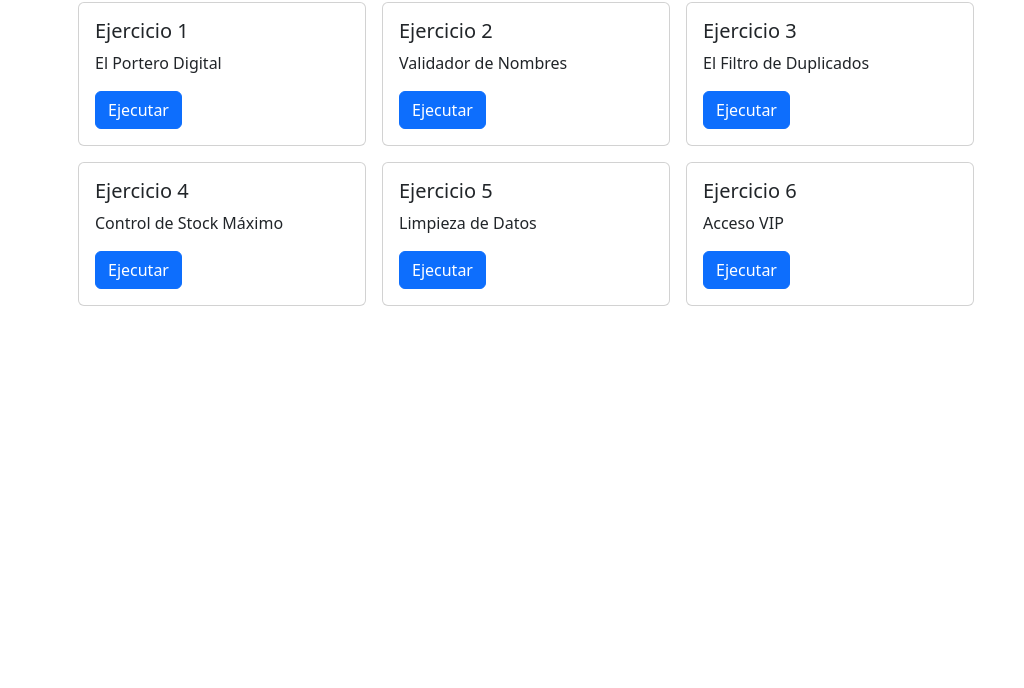
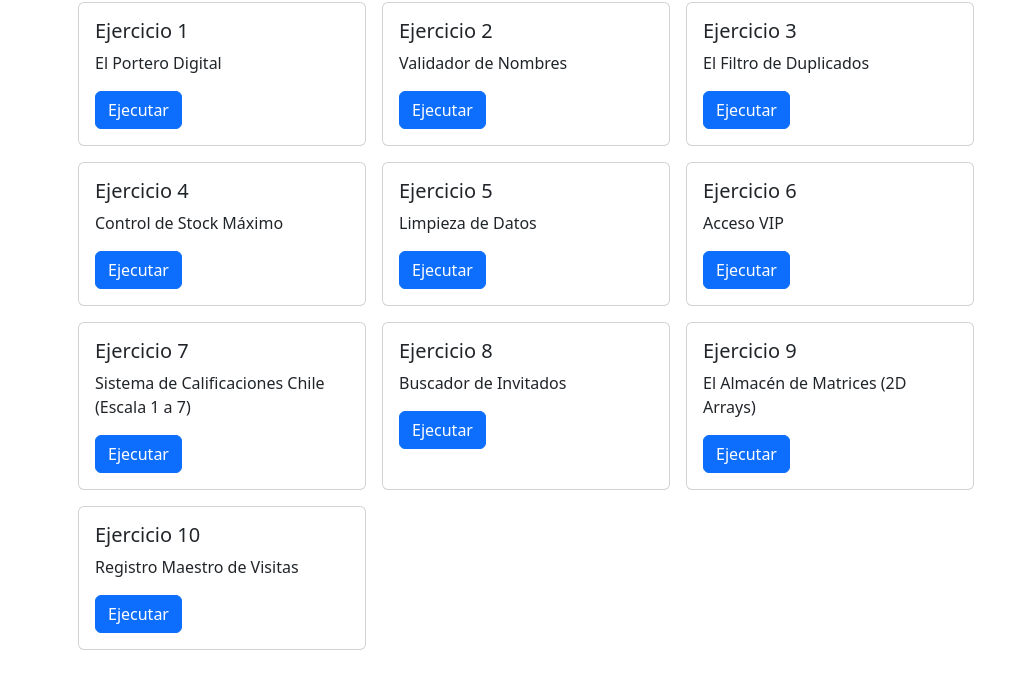
Before and after one commit to AraelA28103/P.O.O_2026, a plain HTML site: page 02_condicionales-compuertas_logicas/index.html in a window 1280 px wide. Shown: the part 62-750 px from the top of the page, without its empty margins (0-1024 px from the left). Drawn offline with nearby package versions, Linux system fonts and the light colour scheme.

Commit message:
Completado

```diff
--- a/02_condicionales-compuertas_logicas/index.html
+++ b/02_condicionales-compuertas_logicas/index.html
@@ -92,6 +92,38 @@
                 <a href="#" class="btn btn-primary" onclick="accesoVip()">Ejecutar</a>
             </div>
         </div>
+        <!-- Tarjeta -->
+        <div class="card" style="width: 18rem;">
+            <div class="card-body">
+                <h5 class="card-title">Ejercicio 7</h5>
+                <p class="card-text">Sistema de Calificaciones Chile (Escala 1 a 7)</p>
+                <a href="#" class="btn btn-primary" onclick="sistemaCalificaciones()">Ejecutar</a>
+            </div>
+        </div>
+        <!-- Tarjeta -->
+        <div class="card" style="width: 18rem;">
+            <div class="card-body">
+                <h5 class="card-title">Ejercicio 8</h5>
+                <p class="card-text">Buscador de Invitados</p>
+                <a href="#" class="btn btn-primary" onclick="buscadorInvitados()">Ejecutar</a>
+            </div>
+        </div>
+        <!-- Tarjeta -->
+        <div class="card" style="width: 18rem;">
+            <div class="card-body">
+                <h5 class="card-title">Ejercicio 9</h5>
+                <p class="card-text">El Almacén de Matrices (2D Arrays)</p>
+                <a href="#" class="btn btn-primary" onclick="almacenMatrices()">Ejecutar</a>
+            </div>
+        </div>
+        <!-- Tarjeta -->
+        <div class="card" style="width: 18rem;">
+            <div class="card-body">
+                <h5 class="card-title">Ejercicio 10</h5>
+                <p class="card-text">Registro Maestro de Visitas</p>
+                <a href="#" class="btn btn-primary" onclick="registroVisitas()">Ejecutar</a>
+            </div>
+        </div>
     </main>
     <script src="static/js/script.js"></script>
 
--- a/02_condicionales-compuertas_logicas/static/js/script.js
+++ b/02_condicionales-compuertas_logicas/static/js/script.js
@@ -84,16 +84,58 @@ function accesoVip() {
 // 7. Sistema de Calificaciones Chile (Escala 1 a 7)
 function sistemaCalificaciones() {
     let nota = parseInt(prompt("Ingrese su nota del 1.0 al 7.0: "));
-    if (nota) {
+    if (nota >= 5 && nota <= 7) {
+        alert("Excelente, eximido");
+    } else if (nota >= 4 && nota <= 5.9) {
+        alert("Aprobado, vas a examen");
+    } else if (nota < 4 && nota >= 1) {
+        alert("Reprobado");
+    } else {
+        alert("Ingrese un valor valido");
+    }
+};
 
-    } else if (nota) {
-
+// 8. Buscador de Invitados
+function buscadorInvitados() {
+    let invitados = ["Ana", "Luis", "Camila", "Diego"];
+    let nombre = prompt("Ingresa tu nombre: ")
+    if (invitados.includes(nombre)) {
+        alert(`¡Bienvenido/a ${nombre}! Pasa a la fiesta`);
     } else {
-
+        alert("Lo siento, no estás en la lista de invitados");
     }
-}
-// 8. Buscador de Invitados
+};
 
 // 9. El Almacén de Matrices (2D Arrays)
+function almacenMatrices() {
+    let estanteria = [["manzanas", "peras"], ["leche", "yogur"]];
+    let seccion = prompt("Ingrese una sección (0 - 1): ");
+    productos = prompt("Producto solicitado: ")
+    if (seccion !== 0 || seccion !== 1) {
+        alert("No tenemos esa sección");
+    } else if (estanteria[seccion].includes(productos.toLowerCase())) {
+        alert("Producto encontrado en el estante");
+    } else {
+        alert("No tenemos ese producto en esa sección");
+    }
+};
 
 // 10. Registro Maestro de Visitas
+let bitacora = [];
+function registroVisitas() {
+    let nombreVisita = prompt("Ingrese su nombre: ").trim();
+    let esVip = prompt("Eres usuario VIP? (0 = No / 1 = Si): ");
+    if (nombreVisita == "") {
+        alert("El nombre n puede estar vacío");
+    } else if (bitacora.includes(nombreVisita)) {
+        alert("Esta persona ya está en la lista");
+    } else if (esVip == 1) {
+        bitacora.unshift(nombreVisita)
+        alert(`Agregado correctamente a la lista \n${bitacora.join(", ")} \nPersonas en total: ${bitacora.length}`);
+    } else if (esVip == 0) {
+        bitacora.push(nombreVisita)
+        alert(`Agregado correctamente a la lista \n${bitacora.join(", ")} \nPersonas en total: ${bitacora.length}`);
+    } else {
+        alert("Ingrese valores válidos");
+    }
+};
```
